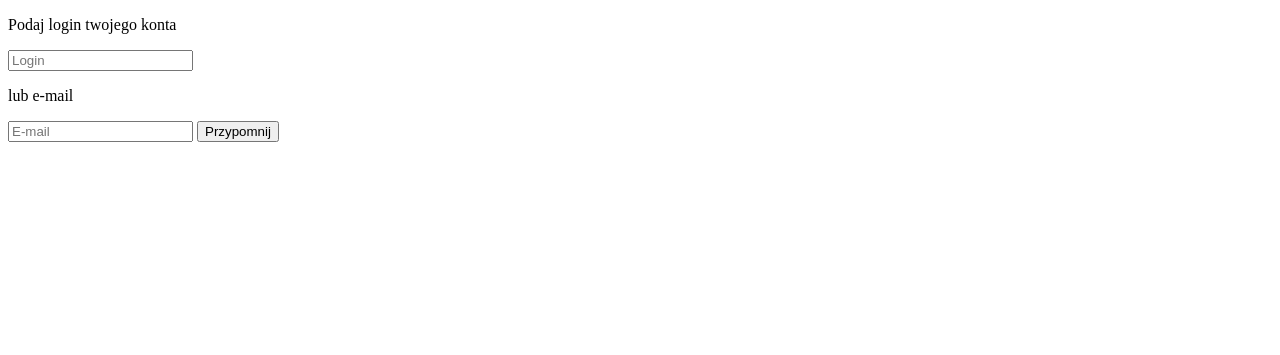
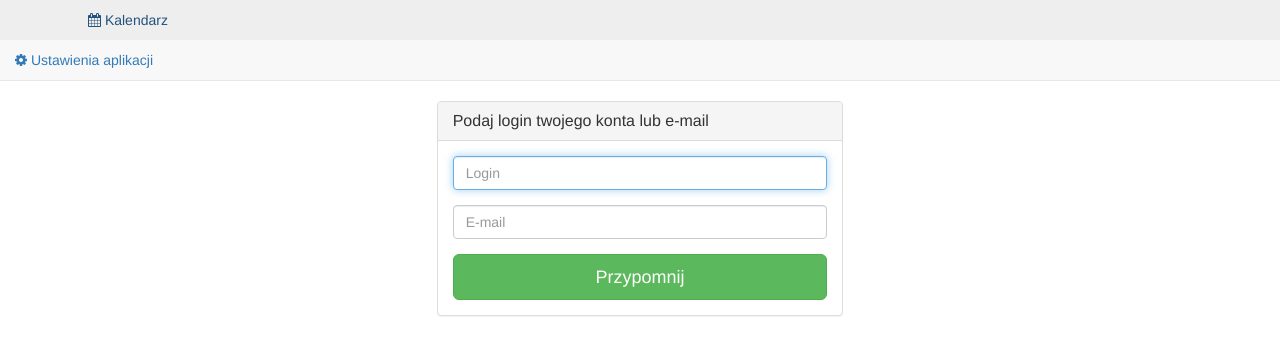
Before and after one commit to waldorm8/zarzadzanie_projektami, a PHP site: page /forget_password.php in a window 1280 px wide. Shown: the top 355 px of the page. Run offline with PHP 8.4, Linux system fonts and the light colour scheme; some libraries are stand-ins or nearby versions.

Commit message:
Update forget_password.php

```diff
--- a/pages/forget_password.php
+++ b/pages/forget_password.php
@@ -1,11 +1,22 @@
 <!DOCTYPE html>
-<html>
+<html lang="pl">
+
 <head>
-	<meta charset="utf-8">
-	<meta http-equiv="X-UA-Compatible" content="IE=edge">
-	<title></title>
-	<link rel="stylesheet" href="">
+
+    <meta charset="utf-8">
+    <meta http-equiv="X-UA-Compatible" content="IE=edge">
+    <meta name="viewport" content="width=device-width, initial-scale=1">
+    <meta name="description" content="">
+    <meta name="author" content="">
+
+    <title>Zarządzanie projektem informatycznym</title>
+    <link href="../vendor/bootstrap/css/bootstrap.min.css" rel="stylesheet">
+    <link href="../dist/css/sb-admin-2.css" rel="stylesheet">
+    <link href="../dist/css/style.css" rel="stylesheet">
+    <link href="../vendor/font-awesome/css/font-awesome.min.css" rel="stylesheet" type="text/css">
+
 </head>
+
 <body>
 <?php
 require('classes/user.php');
@@ -16,12 +27,66 @@
 	$przypomnienie_hasla -> przypomnij($_POST['login'], $_POST['email']);
 }
 ?>
-	<p>Podaj login twojego konta</p>
-	<form action="forget_password.php" method="post">
-		<input type="text" name="login" placeholder="Login" />
-		<p>lub e-mail</p>
-		<input type="email" name="email" placeholder="E-mail" />
-		<input type="submit" name="przypomnij" value="Przypomnij" />
-	</form>
+	<div id="wrapper">
+
+        <nav  id="main-navbar" class="navbar navbar-default navbar-static-top" role="navigation">
+            <div class="navbar-header">
+                <button type="button" class="navbar-toggle" data-toggle="collapse" data-target=".navbar-collapse">
+                    <span class="sr-only">Toggle navigation</span>
+                    <span class="icon-bar"></span>
+                    <span class="icon-bar"></span>
+                    <span class="icon-bar"></span>
+                </button>
+                <a class="navbar-brand" href="index.html">ADMIN</a>
+            </div>
+
+            <div class="navbar-default sidebar" role="navigation">
+                <div class="sidebar-nav navbar-collapse" id="menu_b">
+                    <ul class="nav" id="side-menu">
+                        <li class="side_m">
+                            <a href="#" class="side_h"><i class="fa fa-calendar"></i> Kalendarz</a>
+                        </li>
+                        <li class="side_m">
+                            <a href="#" class="side_h"><i class="fa fa-cog"></i> Ustawienia aplikacji</a>
+                        </li>
+                    </ul>
+                </div>
+            </div>
+        </nav>
+
+        <div id="page-wrapper">
+            <div class="row">
+                <div class="col-md-4 col-md-offset-4">
+                <div class="login-panel panel panel-default" id="login_panel">
+                    <div class="panel-heading">
+                        <h3 class="panel-title">Podaj login twojego konta lub e-mail</h3>
+                    </div>
+                    <div class="panel-body">
+                        <form role="form" action="forget_password.php" method="post">
+                            <fieldset>
+                                <div class="form-group">
+                                    <input class="form-control" placeholder="Login" name="login" type="text" autofocus>
+                                </div>
+                                <div class="form-group">
+                                    <input class="form-control" placeholder="E-mail" name="email" type="email" value="">
+                                </div>
+
+                                <input type="submit" value="Przypomnij" name="przypomnij" class="btn btn-lg btn-success btn-block" />
+
+                            </fieldset>
+                        </form>
+                    </div>
+                </div>
+            </div>
+
+            </div>
+        </div>
+    </div>
+
+    <script src="../vendor/jquery/jquery.min.js"></script>
+    <script src="../vendor/bootstrap/js/bootstrap.min.js"></script>
+    <script src="../dist/js/sb-admin-2.js"></script>
+
 </body>
+
 </html>
```
